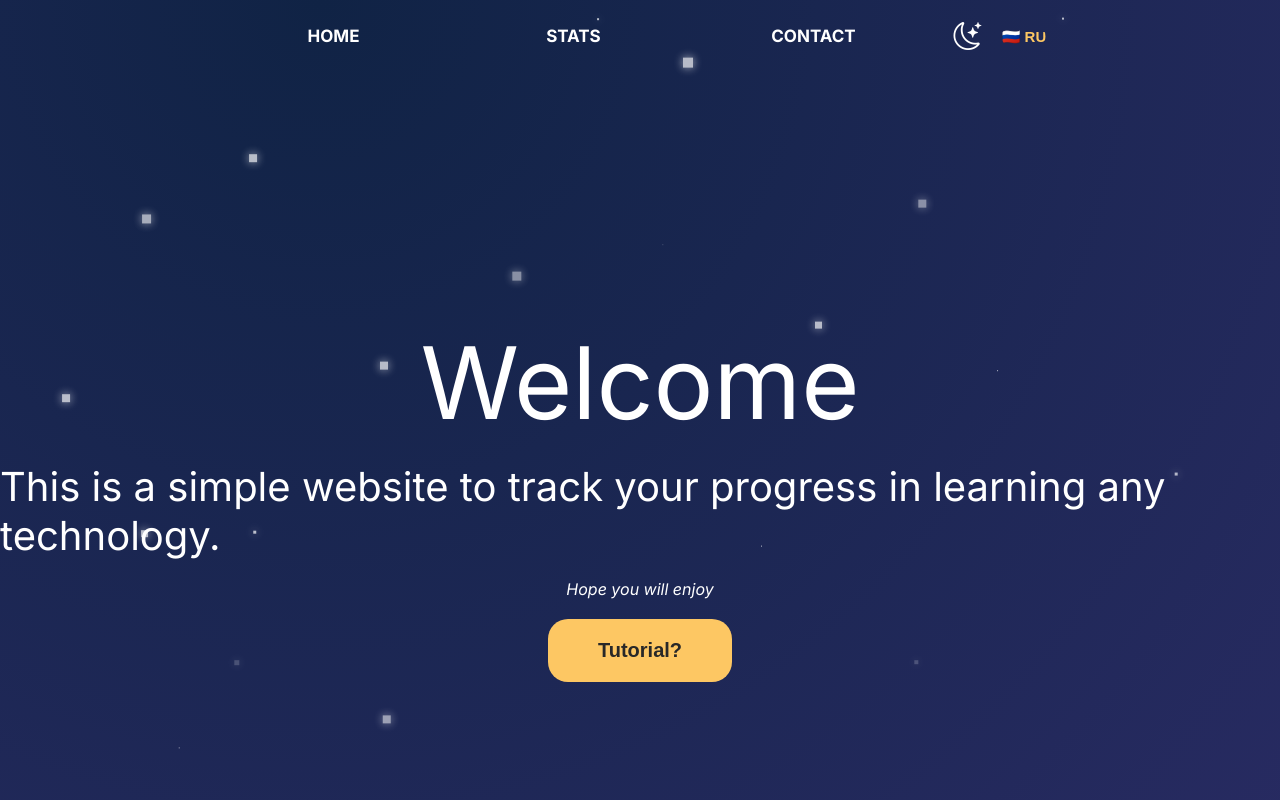
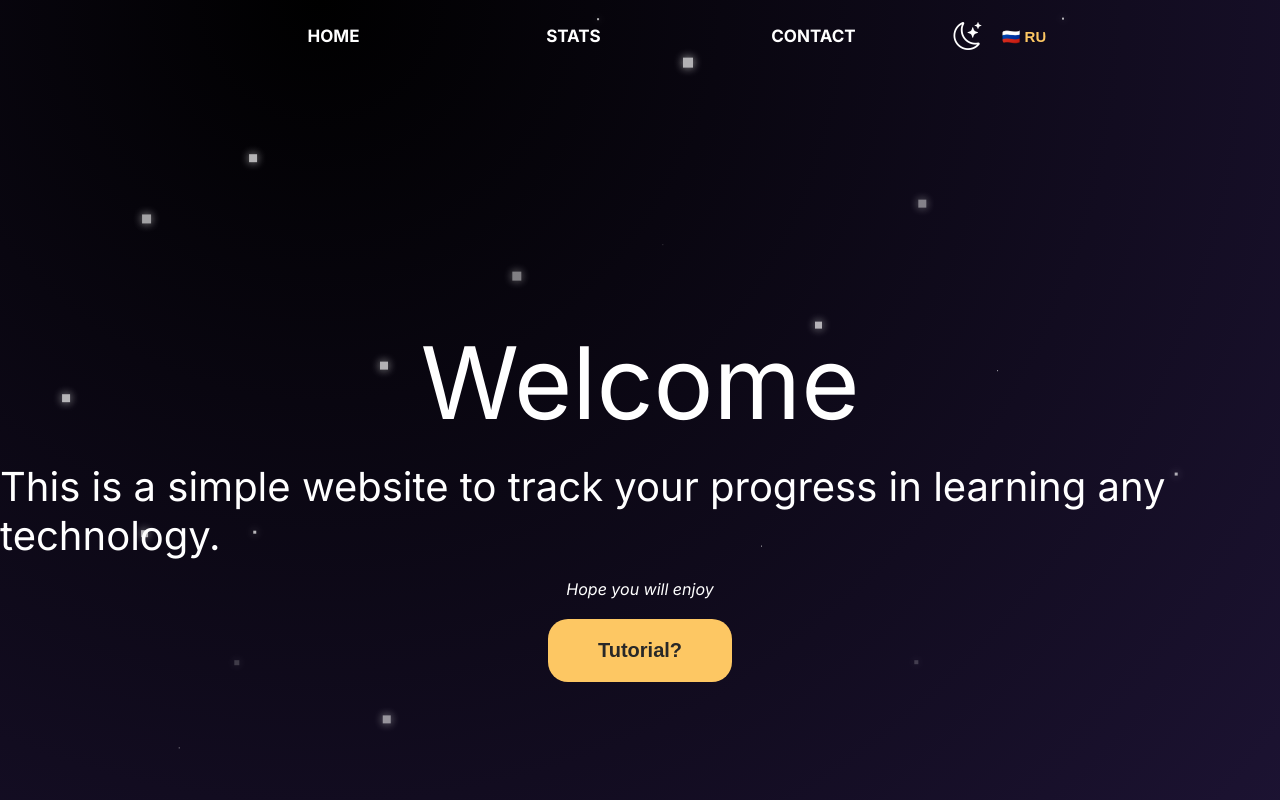
Before and after one commit to DanyaCorneum/Tracker-of-studied-technologies, a Vue app: page / in a window 1280 px wide. Shown: the top 800 px of the page. Built offline with nearby package versions, Linux system fonts and the light colour scheme.

Commit message:
StatView landing is complete

```diff
--- a/src/assets/styles/_main.scss
+++ b/src/assets/styles/_main.scss
@@ -14,7 +14,7 @@ body {
   font-family: "Inter", sans-serif;;
   height: 100%;
   margin: 0;
-  background: radial-gradient(circle at 25% top, darken($dark-accent, 2%), $bg-second);
+  background: radial-gradient(circle at 25% top, darken($dark-accent, 20%), $bg-second);
 }
 
 button {
```
